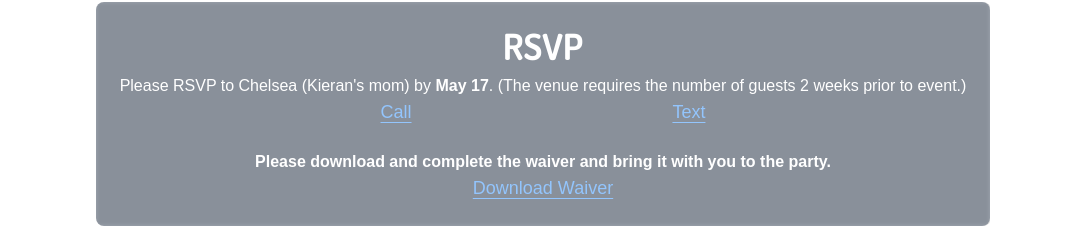
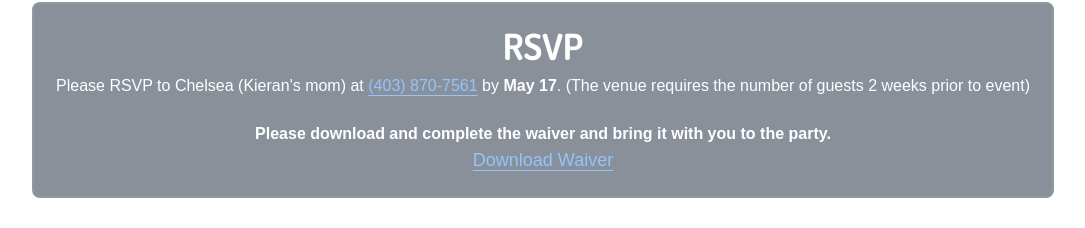
Before and after one commit to timjquigg/kieran-bday, a website: page index.html in a window 1280 px wide. Shown: the part 1598-1826 px from the top of the page, without its empty margins (97-1182 px from the left). Drawn offline with Linux system fonts and the light colour scheme.

Commit message:
Updated RSVP page

```diff
--- a/index.html
+++ b/index.html
@@ -270,19 +270,12 @@
           class="p-2 lg:p-6 rounded:md lg:rounded-lg backdrop-blur-[2px] backdrop-opacity-80 backdrop-brightness-75 w-fit mx-auto min-h-1/3 lg:min-h-1/4 flex flex-col justify-between min-w-1/2 bg-slate-600/50"
         >
           <h1 class="text-4xl font-dosis font-bold mb-2">RSVP</h1>
-          <p>Please RSVP to Chelsea (Kieran's mom) by <span class="font-bold">May 17</span>. (The venue requires the number of guests 2 weeks prior to event.)
+          <p class="text-balance">Please RSVP to Chelsea (Kieran's mom) at <a
+            href="sms:+14038707561"
+            class="text-blue-300 hover:text-blue-400 underline underline-offset-4"
+            >(403) 870-7561</a> by <span class="font-bold">May 17</span>. (The venue requires the number of guests 2 weeks prior to event)
           </p>
-          <div class="flex justify-evenly">
 
-            <a
-            href="tel:+14038707561"
-            class="text-blue-300 hover:text-blue-400 underline underline-offset-4 text-lg"
-            >Call</a>
-            <a
-            href="sms:+14038707561"
-            class="text-blue-300 hover:text-blue-400 underline underline-offset-4 text-lg"
-            >Text</a>
-          </div>
           <div class="mt-6">
             <p class="font-semibold">
               Please download and complete the waiver and bring it with you to
```
Also changed, not shown: src/output.css.
